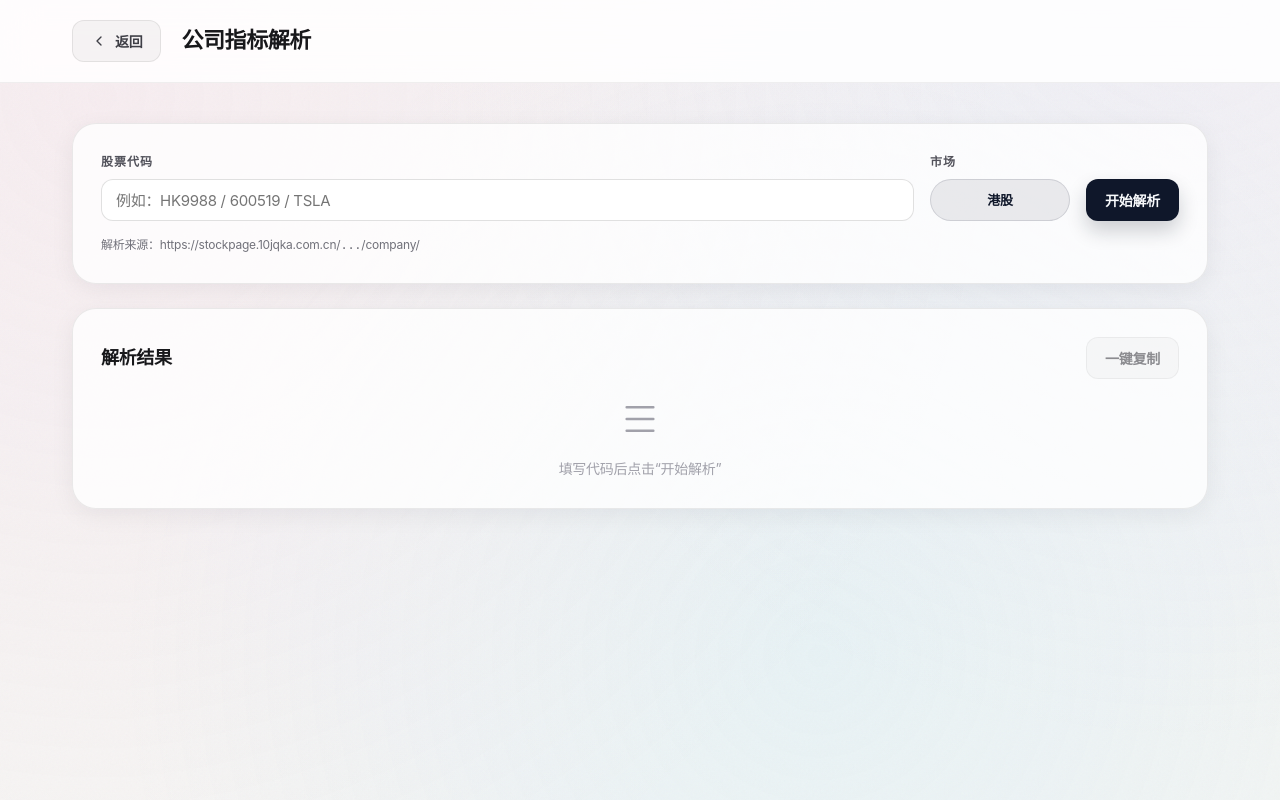
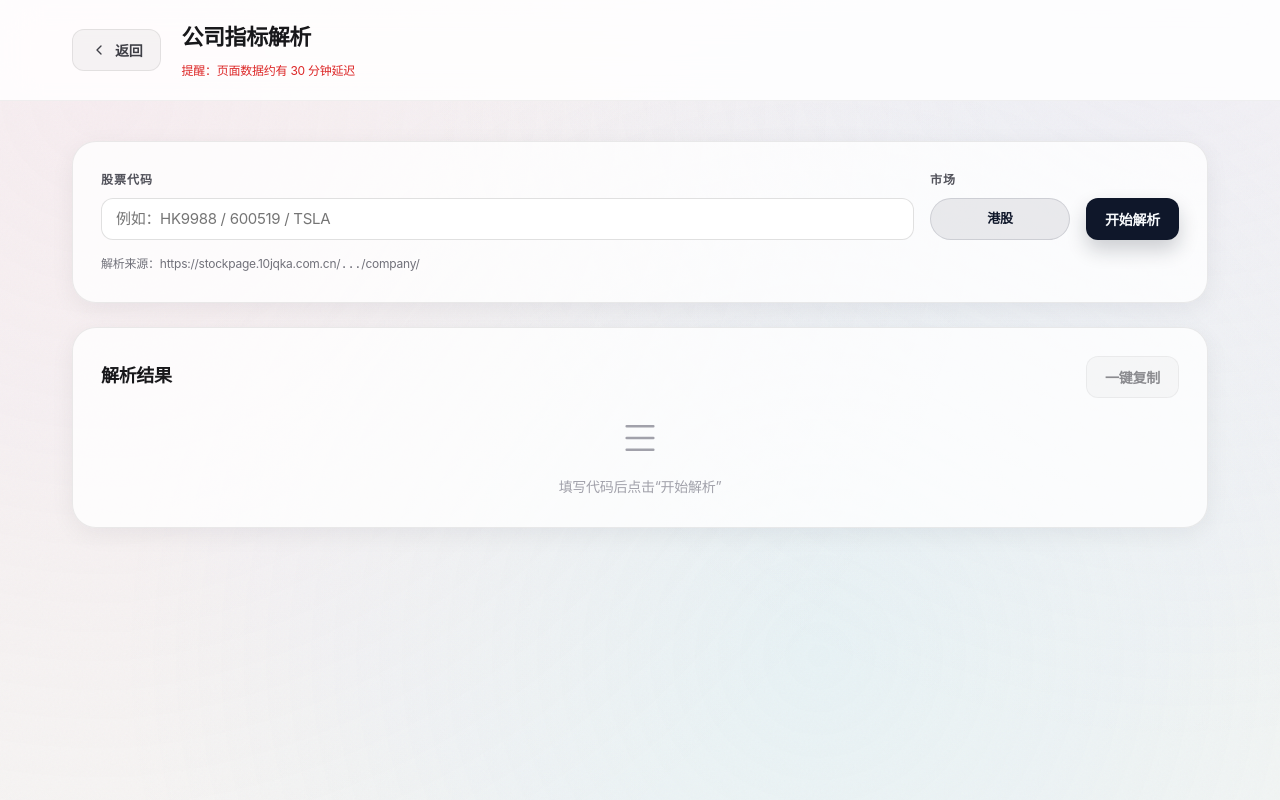
Before and after one commit to L0601/stockeye, a Vue app: page /company-parser in a window 1280 px wide. Built offline with nearby package versions, Linux system fonts and the light colour scheme.

Commit message:
remaider

```diff
--- a/src/views/CompanyParser.vue
+++ b/src/views/CompanyParser.vue
@@ -10,6 +10,7 @@
         </button>
         <div class="title-group">
           <h1>公司指标解析</h1>
+          <div class="delay-note">提醒：页面数据约有 30 分钟延迟</div>
         </div>
         <div class="header-spacer"></div>
       </div>
@@ -913,6 +914,12 @@ input:focus {
   color: #71717a;
 }
 
+.delay-note {
+  margin-top: 6px;
+  font-size: 12px;
+  color: #dc2626;
+}
+
 .mono {
   font-family: "SFMono-Regular", ui-monospace, SFMono-Regular, Menlo, Monaco, Consolas, "Liberation Mono", "Courier New", monospace;
 }
```
